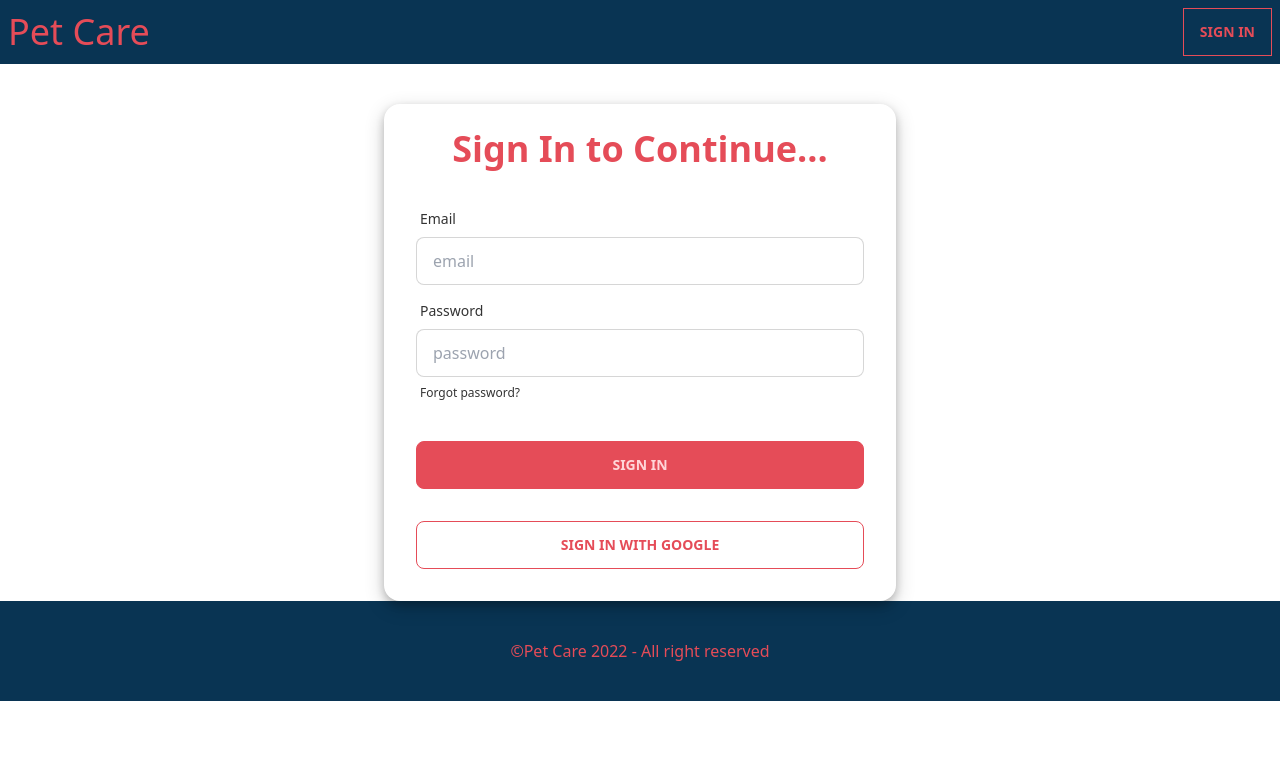
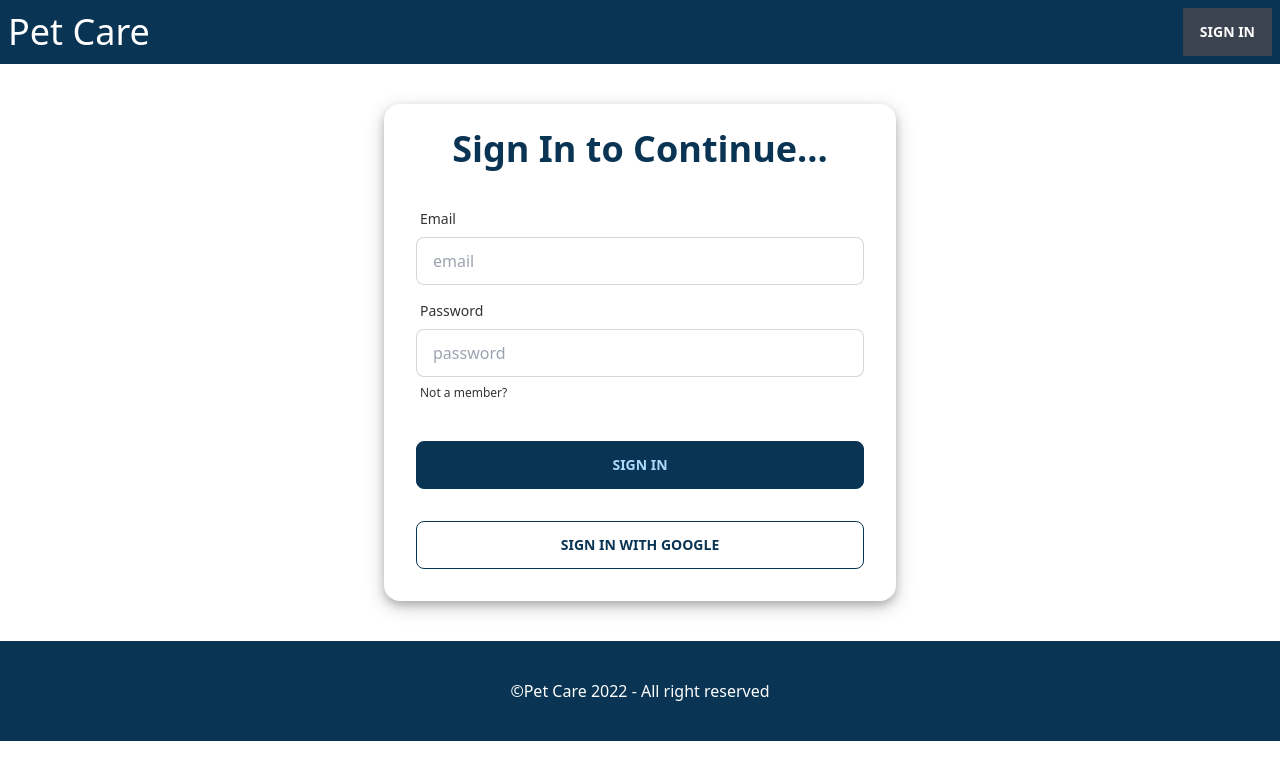
Before and after one commit to faridulhaque/Pet-Care, a React (Create React App) app: page /signIn in a window 1280 px wide. Shown: the top 780 px of the page. Built offline with nearby package versions, Linux system fonts and the light colour scheme.

Commit message:
style changes and error handled

```diff
--- a/src/DynamicPages/DynamicPages.css
+++ b/src/DynamicPages/DynamicPages.css
@@ -24,6 +24,7 @@
     box-sizing: border-box;
     box-shadow: 0 4px 8px 0 rgba(0, 0, 0, 0.2), 0 6px 20px 0 rgba(0, 0, 0, 0.19);
     position: relative;
+    border-radius: 10px;
 }
 
 .service-card-top-style {
@@ -32,6 +33,7 @@
     height: 75px;
     display: flex;
     align-items: center;
+    border-radius: 10px 10px 0 0;
 }
 
 
--- a/src/DynamicPages/ServiceDetail.js
+++ b/src/DynamicPages/ServiceDetail.js
@@ -2,8 +2,8 @@ import React from 'react';
 
 const ServiceDetail = () => {
     return (
-        <div>
-            this is service detail
+        <div className='text-center' style={{height: '100vh'}}>
+            this page is under construction
         </div>
     );
 };
--- a/src/DynamicPages/SignIn.js
+++ b/src/DynamicPages/SignIn.js
@@ -1,46 +1,95 @@
-import React from "react";
+import React, { useState } from "react";
+import { useNavigate } from "react-router-dom";
 import "./DynamicPages.css";
 
 const SignIn = () => {
+  const navigate = useNavigate();
+  const [email, setEmail] = useState("");
+  const [password, setPassword] = useState("");
+  const [emailError, setEmailError] = useState("");
+  const [passwordError, setPasswordError] = useState("");
+
+  // codes for email validation
+  const handleEmail = (email) => {
+    if (/\S+@\S+\.\S+/.test(email)) {
+      setEmail(email);
+      setEmailError("");
+    } else {
+      setEmailError("Invalid Email!");
+      setEmail("");
+    }
+  };
+
+  // codes for password validation
+  const handlePassword = (password) => {
+    if (password.length >= 8) {
+      setPassword(password);
+      setPasswordError("");
+    } else {
+      setPasswordError("Password must be at least 8 characters!");
+      setPassword("");
+    }
+  };
+
   return (
     <div>
-
-
-      <div className="card card-shadow-2xl bg-100 card-signIn mt-10">
-      <h1 className="text-center text-primary text-4xl font-bold">
+      <div className="card card-shadow-2xl bg-100 card-signIn my-10">
+        <h1 className="text-center text-secondary text-4xl font-bold">
           Sign In to Continue...
         </h1>
+
         <div className="card-body ">
           <div className="form-control">
             <label className="label">
               <span className="label-text">Email</span>
             </label>
             <input
+              onBlur={(e) => handleEmail(e.target.value)}
               type="text"
               placeholder="email"
               className="input input-bordered"
             />
+            {emailError && <small className="text-primary">{emailError}</small>}
           </div>
           <div className="form-control">
             <label className="label">
               <span className="label-text">Password</span>
             </label>
             <input
-            type="text"
+              onBlur={(e) => handlePassword(e.target.value)}
+              type="password"
               placeholder="password"
               className="input input-bordered"
             />
-          <label className="label">
+            {passwordError && (
+              <small className="text-primary">{passwordError}</small>
+            )}
+            {/* <label className="label">
               <button className="label-text-alt link link-hover">
                 Forgot password?
+              </button>
+            </label> */}
+            <label className="label">
+              <button
+                onClick={() => navigate("/signUp")}
+                className="label-text-alt link link-hover"
+              >
+                Not a member?
               </button>
             </label>
           </div>
           <div className="form-control mt-6">
-          <button className="btn btn-primary">Sign in</button>
+            <button
+              onClick={() => console.log(email, password)}
+              className="btn btn-secondary"
+            >
+              Sign in
+            </button>
           </div>
           <div className="form-control mt-6">
-          <button className="btn btn-outline btn-primary">Sign in with google</button>
+            <button className="btn btn-outline btn-secondary">
+              Sign in with google
+            </button>
           </div>
         </div>
       </div>
--- a/src/Home/Banner.js
+++ b/src/Home/Banner.js
@@ -17,7 +17,7 @@ const Banner = () => {
             </p>
             <button
               onClick={() => navigate("/signUp")}
-              className="btn btn-primary text-white"
+              className="btn btn-secondary text-white"
             >
               Get Started
             </button>
--- a/src/Home/PetShop.js
+++ b/src/Home/PetShop.js
@@ -7,7 +7,7 @@ const PetShop = () => {
       style={{ height: "300px", display: "flex", alignItems: "center" }}
     >
       <div>
-        <h2 className="text-3xl text-center text-primary my-5">
+        <h2 className="text-3xl text-center text-primary my-5" >
           Are you worried about your pets' foods or medicines?{" "}
         </h2>
         <p className="mx-20 text-center text-secondary">
--- a/src/Home/Services.js
+++ b/src/Home/Services.js
@@ -6,7 +6,7 @@ import { useNavigate } from "react-router-dom";
 const Services = () => {
     const navigate = useNavigate();
   const [data, setData] = useState([]);
-  console.log(data);
+
   useEffect(() => {
     fetch("data.json")
       .then((res) => res.json())
@@ -19,7 +19,7 @@ const Services = () => {
         {data.map((d) => (
           <div className="service-card">
             <div className="service-card-top-style bg-secondary">
-              <h2 className="card-title text-primary ml-3">{d.service}!</h2>
+              <h2 className="card-title text-white ml-3">{d.service}!</h2>
             </div>
             <div>
                 <img className="service-card-img" src={d.img} alt="pet"/>
@@ -27,7 +27,7 @@ const Services = () => {
             <div className="mx-3 mt-5">
               <p className="text-secondary text-justify">{d.comment}</p>
               <div className="card-actions justify-start">
-                <button onClick={()=>(navigate(`/home/${d.id}`))} className="btn btn-primary button-service-card">
+                <button onClick={()=>(navigate(`/home/${d.id}`))} className="btn btn-secondary text-white button-service-card">
                   See More
                 </button>
               </div>
--- a/src/Shared/Footer/Footer.js
+++ b/src/Shared/Footer/Footer.js
@@ -5,7 +5,7 @@ const Footer = () => {
     <div>
       <footer style={{height: '100px', display: 'flex', alignItems: 'center', justifyContent: 'center'}} className="bg-secondary">
         <div>
-          <p className='text-center text-primary'>©Pet Care 2022 - All right reserved</p>
+          <p className='text-center text-white'>©Pet Care 2022 - All right reserved</p>
         </div>
       </footer>
     </div>
--- a/src/Shared/Navbar/Navbar.js
+++ b/src/Shared/Navbar/Navbar.js
@@ -6,14 +6,14 @@ const Navbar = () => {
     <div>
       <div className="navbar bg-secondary">
         <div className="flex-1">
-          <Link to="/" className="normal-case text-4xl text-primary">
+          <Link to="/" className="normal-case text-4xl text-white">
             Pet Care
           </Link>
         </div>
         <div className="flex-none ml-5">
           <ul className="menu menu-horizontal p-0">
             <li className="">
-              <Link to="/signIn" className="btn btn-primary btn-outline text-white">
+              <Link to="/signIn" className="btn btn-white text-white">
                 Sign In
               </Link>
             </li>
```
Also changed, not shown: src/DynamicPages/SignUp.js (+51 -10 lines). Lines whose indentation alone changed are shown as unchanged.
